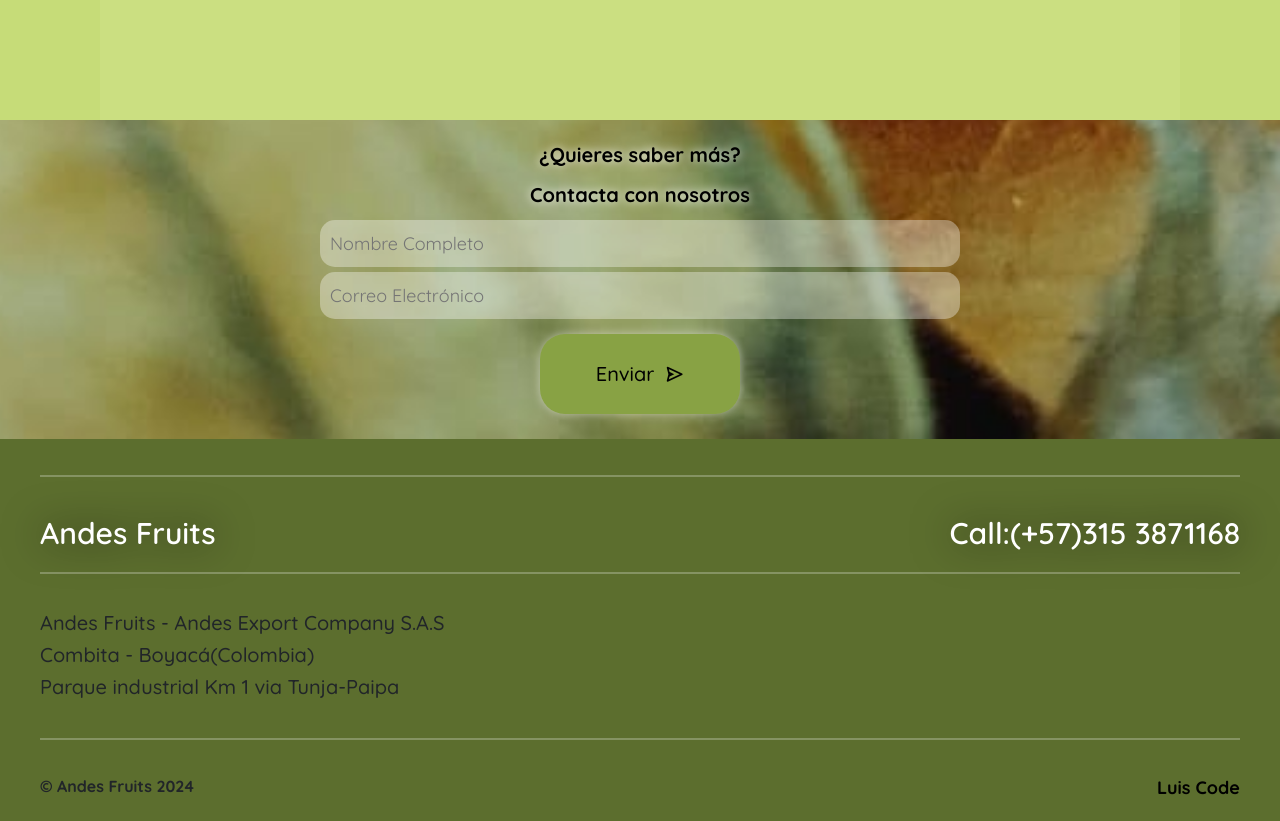
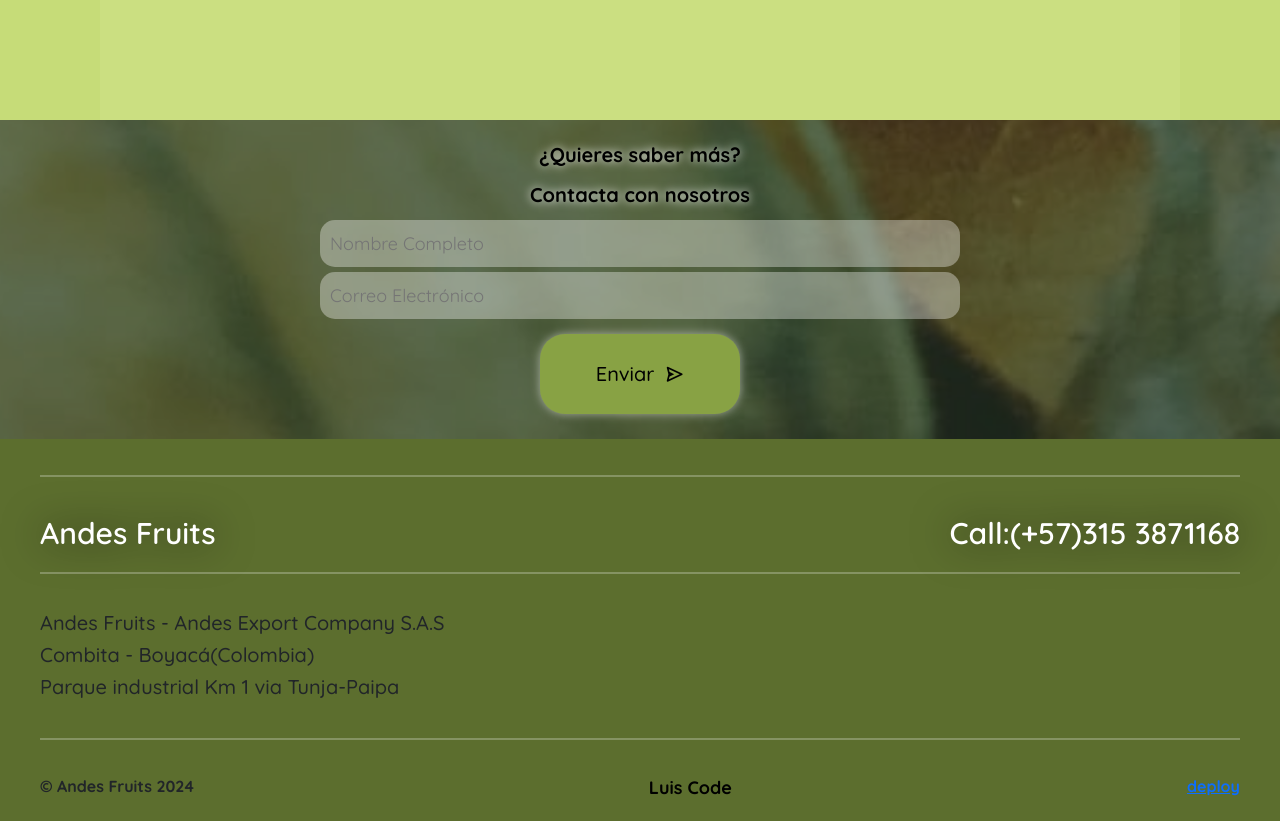
Before and after one commit to luisFPM97/AndesFruits, a React (Vite) app: page / in a window 1280 px wide. Shown: the part 2280-3101 px from the top of the page. Built offline with nearby package versions, Linux system fonts and the light colour scheme; a web font is replaced by a local one.

Commit message:
ok about us

```diff
--- a/src/App.css
+++ b/src/App.css
@@ -231,18 +231,20 @@ footer{
 }
 
 .shortC{
-    margin-top: 20px;
-    margin-bottom: 20px;
+    padding-top: 20px;
+    padding-bottom: 20px;
     font-size: 20px;
     justify-content: center;
     align-items: center;
     gap: 10px;
     width: 100%;
+    height: 100%;
     display: flex;
     flex-direction: column;
     font-weight: 600;
     color: black;
     font-weight: bold;
+    background-color: rgba(40, 58, 41, 0.575);
     span{
         filter: drop-shadow(0 0 5px rgba(255, 255, 255));
     }
--- a/src/App.jsx
+++ b/src/App.jsx
@@ -46,6 +46,7 @@ function App() {
           <div className='ff'>
             <span>© Andes Fruits 2024</span>
             <span> <a className='lcode' href="https://luis-code.netlify.app/" target='blank'> Luis Code</a></span>
+            <a href="https://andesexp.netlify.app/">deploy</a>
           </div>
         </div>
       </footer>
--- a/src/component/QuienesSomos.jsx
+++ b/src/component/QuienesSomos.jsx
@@ -66,6 +66,16 @@ const QuienesSomos = () => {
       <div className="img">
       </div>
     </section>
+
+    <div className="shortC">
+        <span>¿Quieres saber más?</span>
+        <span>Contacta con nosotros</span>
+        <form action="">
+          <input type="text" placeholder="Nombre Completo" />
+          <input type="email" placeholder="Correo Electrónico" />
+        </form>
+        <button>Enviar <i className='bx bx-send' ></i></button>
+      </div>
    </div>
   )
 }
```
